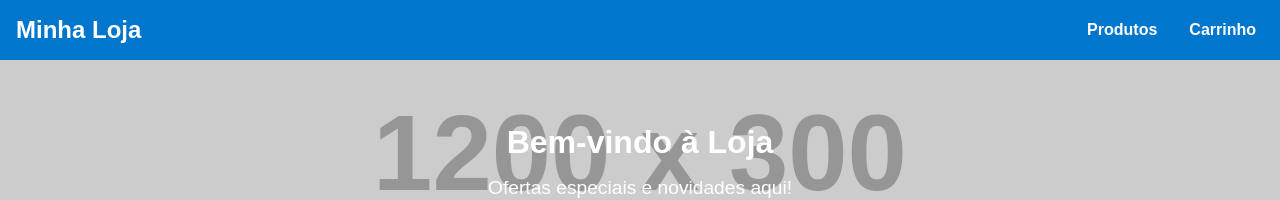
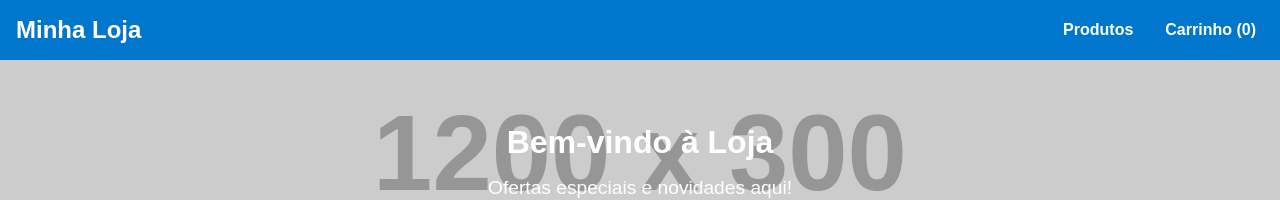
Before and after one commit to Henrincode/senac-exercicio-react-loja, a React (Vite) app: page /carrinho in a window 1280 px wide. Shown: the top 200 px of the page. Built offline with nearby package versions, Linux system fonts and the light colour scheme.

Commit message:
feat: adicionando contador ao carrinho

```diff
--- a/src/App.jsx
+++ b/src/App.jsx
@@ -11,7 +11,6 @@ function App() {
   const [produtos, setProdutos] = useState([])
   const [carrinho, setCarrinho] = useState([])
 
-  // Simula um "fetch"
   useEffect(() => {
     setProdutos([
       { id: 1, nome: 'Camiseta', preco: 50 },
@@ -24,9 +23,13 @@ function App() {
     setCarrinho((prev) => [...prev, produto])
   }
 
+  const removerDoCarrinho = (indexParaRemover) => {
+    setCarrinho((prev) => prev.filter((_, index) => index !== indexParaRemover))
+  }
+
   return (
     <Router>
-      <Navbar />
+      <Navbar carrinho={carrinho} />
       <Banner />
       <Routes>
         <Route
@@ -40,7 +43,12 @@ function App() {
         />
         <Route
           path="/carrinho"
-          element={<Carrinho carrinho={carrinho} />}
+          element={
+            <Carrinho
+              carrinho={carrinho}
+              removerDoCarrinho={removerDoCarrinho}
+            />
+          }
         />
       </Routes>
       <Footer />
--- a/src/components/Navbar.jsx
+++ b/src/components/Navbar.jsx
@@ -1,12 +1,16 @@
 import { Link } from 'react-router-dom'
 
-export default function Navbar() {
+export default function Navbar({ carrinho }) {
   return (
     <nav>
       <h1>Minha Loja</h1>
       <ul>
         <li><Link to="/">Produtos</Link></li>
-                <li><Link to="/carrinho">Carrinho</Link></li>
+        <li>
+          <Link to="/carrinho">
+            Carrinho ({carrinho.length})
+          </Link>
+        </li>
       </ul>
     </nav>
   )
--- a/src/pages/Carrinho.jsx
+++ b/src/pages/Carrinho.jsx
@@ -1,4 +1,4 @@
-export default function Carrinho({ carrinho }) {
+export default function Carrinho({ carrinho, removerDoCarrinho }) {
   const total = carrinho.reduce((soma, item) => soma + item.preco, 0)
 
   return (
@@ -11,8 +11,12 @@ export default function Carrinho({ carrinho }) {
         <>
           <ul>
             {carrinho.map((item, index) => (
-              <li key={index}>
+              <li key={index} style={{ marginBottom: '1rem' }}>
                 {item.nome} - R$ {item.preco}
+                <br />
+                <button onClick={() => removerDoCarrinho(index)}>
+                  Remover
+                </button>
               </li>
             ))}
           </ul>
```
Lines whose indentation alone changed are shown as unchanged.
